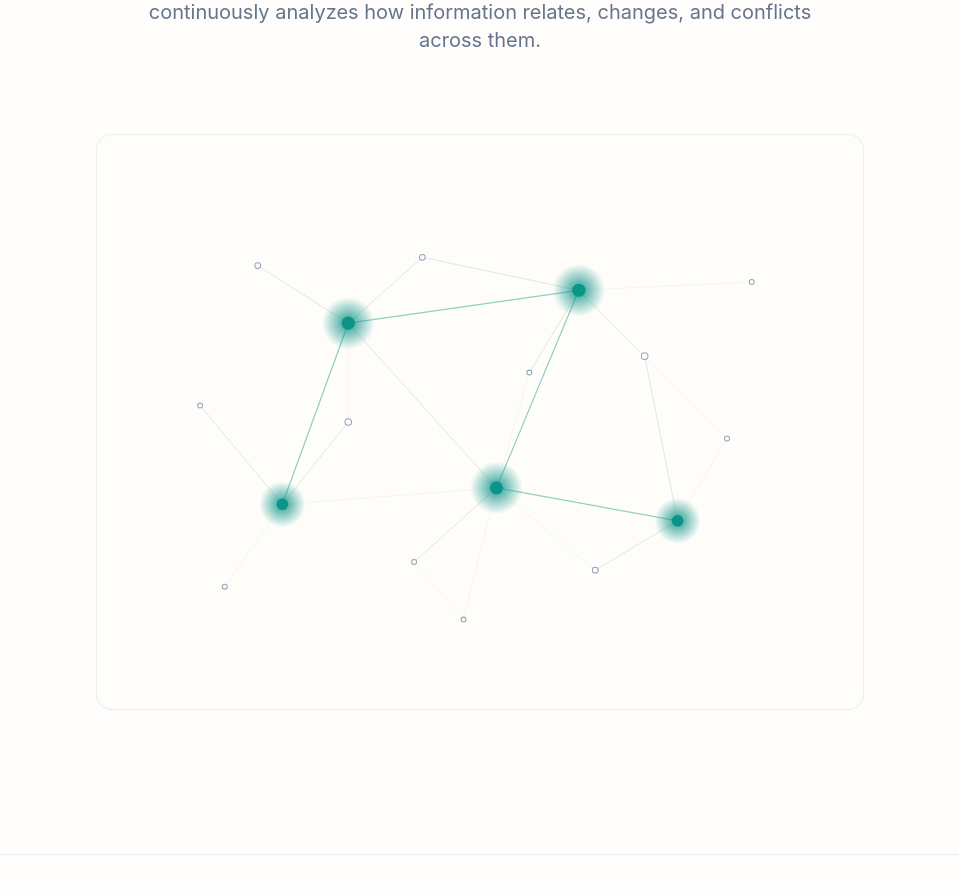
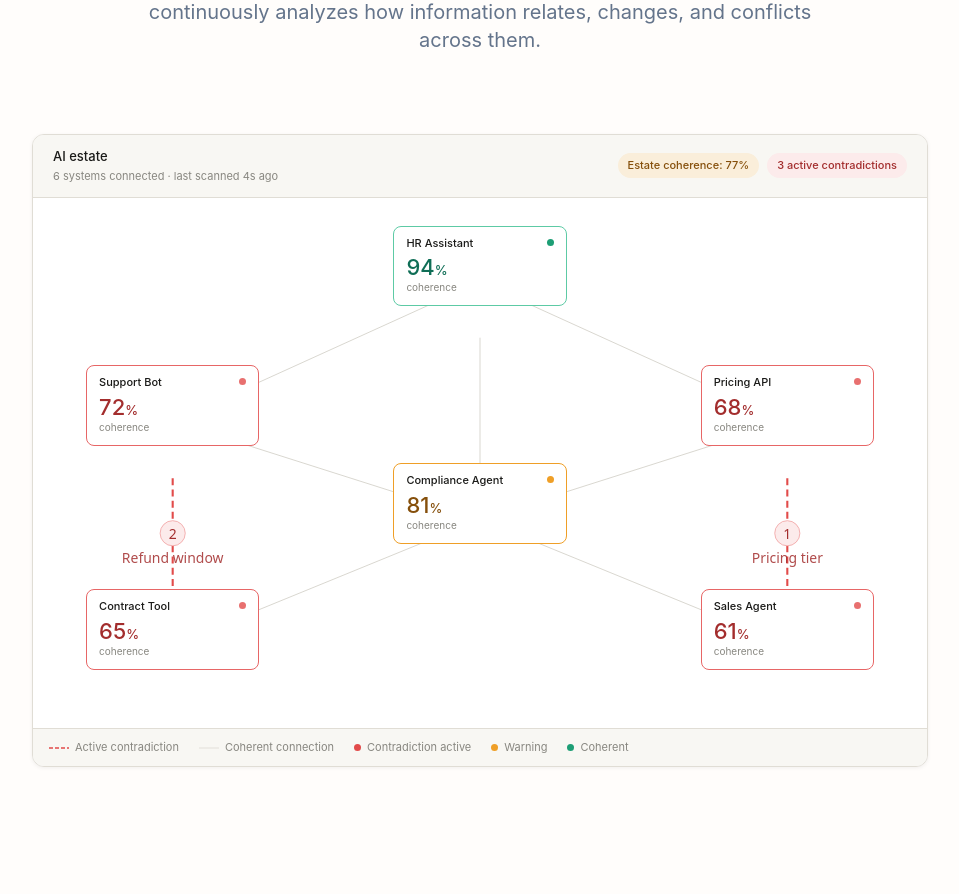
Before and after one commit to Richard-1904/orqestra-web, a React (Vite) app: page / in a window 1280 px wide. Shown: the part 2280-3174 px from the top of the page, without its empty margins (160-1119 px from the left). Built offline with nearby package versions, Linux system fonts and the light colour scheme; a web font is replaced by a local one.

Commit message:
Refined visuals

```diff
--- /dev/null
+++ b/src/components/AIEstateGraph.tsx
@@ -0,0 +1,209 @@
+import { useTheme } from "../lib/useTheme";
+
+interface NodeData {
+  name: string;
+  score: number;
+  status: "ok" | "warn" | "bad";
+  left: number;
+  top: number;
+}
+
+const NODES: NodeData[] = [
+  { name: "HR Assistant", score: 94, status: "ok", left: 258, top: 20 },
+  { name: "Support Bot", score: 72, status: "bad", left: 38, top: 120 },
+  { name: "Pricing API", score: 68, status: "bad", left: 478, top: 120 },
+  { name: "Compliance Agent", score: 81, status: "warn", left: 258, top: 190 },
+  { name: "Contract Tool", score: 65, status: "bad", left: 38, top: 280 },
+  { name: "Sales Agent", score: 61, status: "bad", left: 478, top: 280 },
+];
+
+/**
+ * AI Estate — a live-feeling panel showing connected AI systems and the
+ * coherence/contradictions between them. Built from the Confidence Mesh
+ * motif: neutral edges show agreement, animated dashed red edges show
+ * active contradictions between systems.
+ */
+export function AIEstateGraph() {
+  const { theme } = useTheme();
+
+  const colors =
+    theme === "dark"
+      ? {
+          panelBg: "#10151F",
+          panelBorder: "#1E2530",
+          headerBg: "#0D131C",
+          nodeBg: "#161D29",
+          textPrimary: "#F5F7FA",
+          textMuted: "#94A3B8",
+          edgeNeutral: "#2A3340",
+        }
+      : {
+          panelBg: "#FFFFFF",
+          panelBorder: "#E0DDD5",
+          headerBg: "#F8F7F3",
+          nodeBg: "#FFFFFF",
+          textPrimary: "#1A1A18",
+          textMuted: "#888780",
+          edgeNeutral: "#C8C6BC",
+        };
+
+  const statusBorder: Record<NodeData["status"], string> = {
+    ok: "#5DCAA5",
+    warn: "#EF9F27",
+    bad: "#F09595",
+  };
+  const statusDot: Record<NodeData["status"], string> = {
+    ok: "#1D9E75",
+    warn: "#EF9F27",
+    bad: "#E24B4A",
+  };
+  const statusScore: Record<NodeData["status"], string> = {
+    ok: "#0F6E56",
+    warn: "#854F0B",
+    bad: "#A32D2D",
+  };
+
+  return (
+    <div
+      className="w-full h-full rounded-xl overflow-hidden border flex flex-col"
+      style={{ background: colors.panelBg, borderColor: colors.panelBorder, boxShadow: "0 1px 4px rgba(0,0,0,0.06)" }}
+    >
+      <style>{`
+        @keyframes orq-blink { 0%, 100% { opacity: 1; } 50% { opacity: 0.2; } }
+        @keyframes orq-border-pulse { 0%, 100% { border-color: #F09595; } 50% { border-color: #E24B4A; } }
+        @keyframes orq-flow { to { stroke-dashoffset: -16; } }
+        .orq-node-bad { animation: orq-border-pulse 1.8s ease-in-out infinite; }
+        .orq-dot-bad { animation: orq-blink 1.6s ease-in-out infinite; }
+        .orq-edge-flow { animation: orq-flow 0.7s linear infinite; }
+      `}</style>
+
+      {/* Header */}
+      <div
+        className="flex items-center justify-between px-4 sm:px-5 py-3 border-b flex-wrap gap-2"
+        style={{ background: colors.headerBg, borderColor: colors.panelBorder }}
+      >
+        <div>
+          <div className="text-[13px] font-medium" style={{ color: colors.textPrimary }}>
+            AI estate
+          </div>
+          <div className="text-[11px] mt-0.5" style={{ color: colors.textMuted }}>
+            6 systems connected · last scanned 4s ago
+          </div>
+        </div>
+        <div className="flex items-center gap-2 flex-wrap justify-end">
+          <span className="text-[11px] font-medium px-2.5 py-1 rounded-full" style={{ background: "#FAEEDA", color: "#854F0B" }}>
+            Estate coherence: 77%
+          </span>
+          <span className="text-[11px] font-medium px-2.5 py-1 rounded-full" style={{ background: "#FCEBEB", color: "#A32D2D" }}>
+            3 active contradictions
+          </span>
+        </div>
+      </div>
+
+      {/* Graph */}
+      <div className="relative w-full flex-1" style={{ aspectRatio: "640 / 380" }}>
+        <svg className="absolute inset-0 w-full h-full" viewBox="0 0 640 380" preserveAspectRatio="xMidYMid meet">
+          {/* Neutral connections */}
+          <line x1="320" y1="60" x2="100" y2="160" stroke={colors.edgeNeutral} strokeWidth="0.5" />
+          <line x1="320" y1="60" x2="540" y2="160" stroke={colors.edgeNeutral} strokeWidth="0.5" />
+          <line x1="320" y1="190" x2="320" y2="100" stroke={colors.edgeNeutral} strokeWidth="0.5" />
+          <line x1="100" y1="160" x2="320" y2="230" stroke={colors.edgeNeutral} strokeWidth="0.5" />
+          <line x1="540" y1="160" x2="320" y2="230" stroke={colors.edgeNeutral} strokeWidth="0.5" />
+          <line x1="100" y1="320" x2="320" y2="230" stroke={colors.edgeNeutral} strokeWidth="0.5" />
+          <line x1="540" y1="320" x2="320" y2="230" stroke={colors.edgeNeutral} strokeWidth="0.5" />
+
+          {/* Animated contradiction edges */}
+          <line
+            x1="100" y1="200" x2="100" y2="280"
+            stroke="#E24B4A" strokeWidth="1.5" strokeDasharray="5 3"
+            className="orq-edge-flow"
+          />
+          <line
+            x1="540" y1="200" x2="540" y2="280"
+            stroke="#E24B4A" strokeWidth="1.5" strokeDasharray="5 3"
+            className="orq-edge-flow"
+          />
+
+          {/* Count badges */}
+          <circle cx="100" cy="240" r="9" fill="#FCEBEB" stroke="#F09595" strokeWidth="0.5" />
+          <text x="100" y="244" textAnchor="middle" fontSize="10" fontWeight="500" fill="#A32D2D" fontFamily="system-ui,sans-serif">2</text>
+          <circle cx="540" cy="240" r="9" fill="#FCEBEB" stroke="#F09595" strokeWidth="0.5" />
+          <text x="540" y="244" textAnchor="middle" fontSize="10" fontWeight="500" fill="#A32D2D" fontFamily="system-ui,sans-serif">1</text>
+
+          {/* Conflict labels */}
+          <text x="100" y="261" textAnchor="middle" fontSize="10" fontWeight="500" fill="#A32D2D" fontFamily="system-ui,sans-serif" opacity="0.85">Refund window</text>
+          <text x="540" y="261" textAnchor="middle" fontSize="10" fontWeight="500" fill="#A32D2D" fontFamily="system-ui,sans-serif" opacity="0.85">Pricing tier</text>
+        </svg>
+
+        {NODES.map((node) => (
+          <div
+            key={node.name}
+            className={`absolute rounded-lg px-3 py-2.5 ${node.status === "bad" ? "orq-node-bad" : ""}`}
+            style={{
+              left: `${(node.left / 640) * 100}%`,
+              top: `${(node.top / 380) * 100}%`,
+              width: `${(124 / 640) * 100}%`,
+              background: colors.nodeBg,
+              border: `${node.status === "bad" ? "1px" : "0.5px"} solid ${statusBorder[node.status]}`,
+            }}
+          >
+            <div className="flex items-start justify-between mb-1.5">
+              <span className="text-[11px] font-medium leading-tight" style={{ color: colors.textPrimary }}>
+                {node.name}
+              </span>
+              <span
+                className={`w-[7px] h-[7px] rounded-full flex-shrink-0 mt-0.5 ${node.status === "bad" ? "orq-dot-bad" : ""}`}
+                style={{ background: statusDot[node.status] }}
+              />
+            </div>
+            <div className="text-[22px] font-medium leading-none" style={{ color: statusScore[node.status] }}>
+              {node.score}<span className="text-[13px]">%</span>
+            </div>
+            <div className="text-[10px] mt-0.5" style={{ color: colors.textMuted }}>
+              coherence
+            </div>
+          </div>
+        ))}
+      </div>
+
+      {/* Footer / legend */}
+      <div
+        className="flex items-center gap-5 flex-wrap px-4 py-2.5 border-t"
+        style={{ background: colors.headerBg, borderColor: colors.panelBorder }}
+      >
+        <Legend color={colors.textMuted}>
+          <svg width="20" height="4" viewBox="0 0 20 4">
+            <line x1="0" y1="2" x2="20" y2="2" stroke="#E24B4A" strokeWidth="1.5" strokeDasharray="4 2" />
+          </svg>
+          Active contradiction
+        </Legend>
+        <Legend color={colors.textMuted}>
+          <svg width="20" height="2" viewBox="0 0 20 2">
+            <line x1="0" y1="1" x2="20" y2="1" stroke={colors.edgeNeutral} strokeWidth="0.5" />
+          </svg>
+          Coherent connection
+        </Legend>
+        <Legend color={colors.textMuted}>
+          <span className="inline-block w-[7px] h-[7px] rounded-full" style={{ background: "#E24B4A" }} />
+          Contradiction active
+        </Legend>
+        <Legend color={colors.textMuted}>
+          <span className="inline-block w-[7px] h-[7px] rounded-full" style={{ background: "#EF9F27" }} />
+          Warning
+        </Legend>
+        <Legend color={colors.textMuted}>
+          <span className="inline-block w-[7px] h-[7px] rounded-full" style={{ background: "#1D9E75" }} />
+          Coherent
+        </Legend>
+      </div>
+    </div>
+  );
+}
+
+function Legend({ children, color }: { children: React.ReactNode; color: string }) {
+  return (
+    <div className="flex items-center gap-1.5 text-[11px] flex-nowrap" style={{ color }}>
+      {children}
+    </div>
+  );
+}
--- a/src/sections/Platform.tsx
+++ b/src/sections/Platform.tsx
@@ -1,5 +1,5 @@
 import { motion } from "framer-motion";
-import { ConfidenceMesh } from "../components/ConfidenceMesh";
+import { AIEstateGraph } from "../components/AIEstateGraph";
 
 export function Platform() {
   return (
@@ -16,15 +16,15 @@ export function Platform() {
           </p>
         </div>
 
-        {/* Visual Block (Network Graph) */}
+        {/* Visual Block (AI Estate Graph) */}
         <motion.div
           initial={{ opacity: 0, y: 24, scale: 0.98 }}
           whileInView={{ opacity: 1, y: 0, scale: 1 }}
           viewport={{ once: true, margin: "-80px" }}
           transition={{ duration: 0.8 }}
-          className="relative aspect-[4/3] max-w-3xl mx-auto w-full border border-base-600/60 rounded-2xl overflow-hidden bg-base-950/20 p-6 md:p-10"
+          className="max-w-4xl mx-auto w-full"
         >
-          <ConfidenceMesh variant="hero" className="w-full h-full" />
+          <AIEstateGraph />
         </motion.div>
       </div>
     </section>
```
